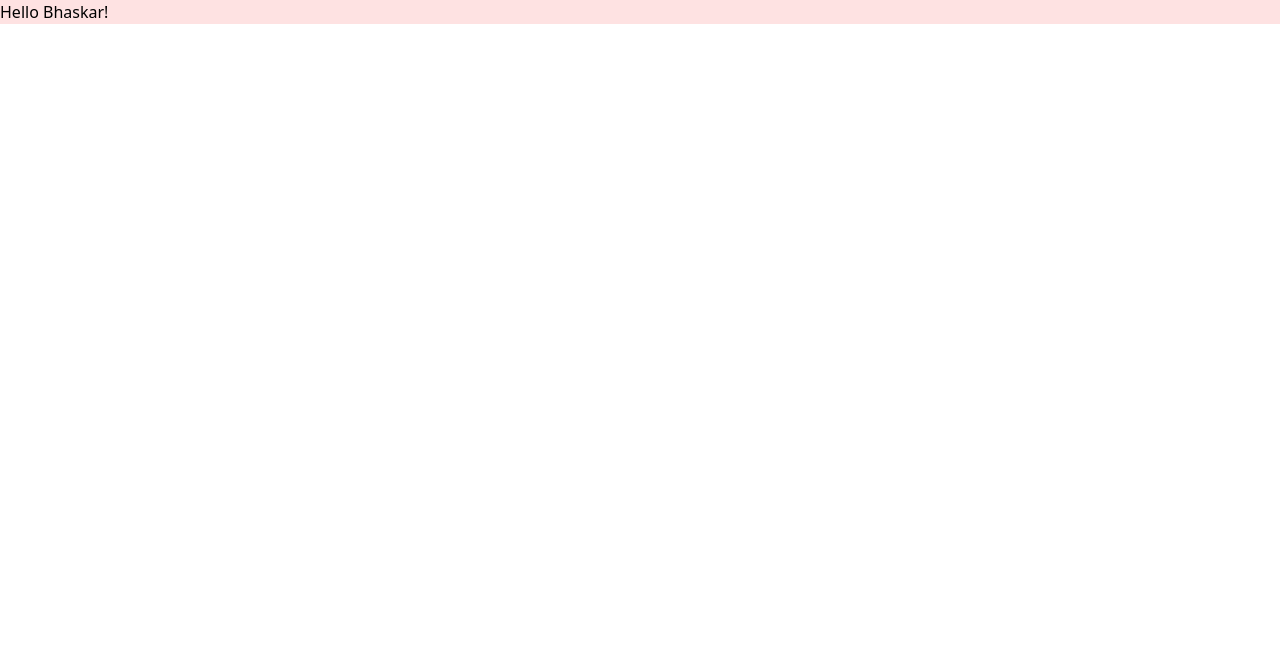
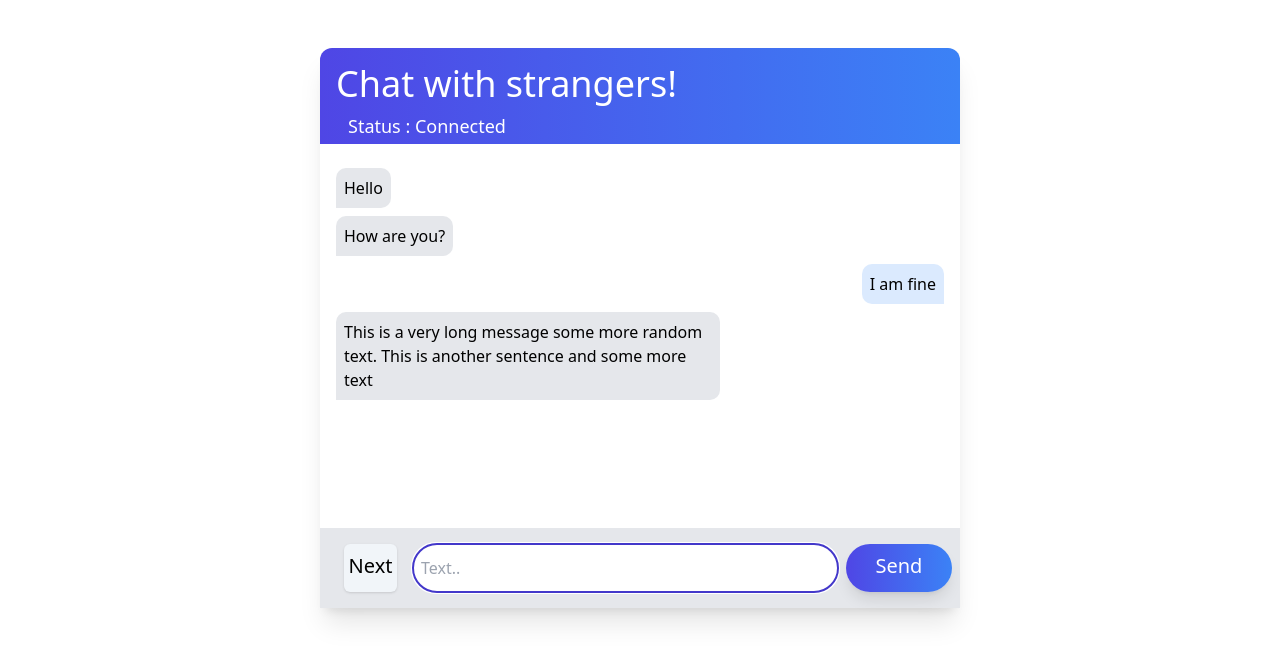
Before and after one commit to bhaskar0120/mix-mingle, a Svelte app: page / in a window 1280 px wide. Shown: the top 662 px of the page. Built offline with nearby package versions, Linux system fonts and the light colour scheme.

Commit message:
Added UI for PC

```diff
--- a/src/App.svelte
+++ b/src/App.svelte
@@ -1,6 +1,55 @@
 <script>
-    let name = "Bhaskar";
+    import ButtonGray from './ButtonGray.svelte';
+    import ChatBubble from './ChatBubble.svelte';
+    import Button from './Button.svelte';
+    import Textbox from './Textbox.svelte';
+    import {tick} from 'svelte';
+
+    let status = "Connected";
+    let UID = "";
+    let chatBox;
+    // Some random Messages to test with
+    let messages = ["Hello", "How are you?", "I am fine", "This is a very long message some more random text. This is another sentence and some more text"];
+
+    let textValue = "";
+
+    //Push message to the array
+    function send(){
+        if(textValue != ""){
+            let message = textValue;
+            textValue = "";
+            messages = [...messages, message];
+            scroll();
+        }
+    }
+    //Scroll to the bottom of the chat
+    async function scroll(){
+        await tick();
+        chatBox.scrollTop = chatBox.scrollHeight;
+    }
+    function next(){
+    }
+
+
+
 </script>
-<div class="w-full bg-red-100">
-    <h1> Hello {name}! </h1>
+<!--TODO: Add support for mobile user-->
+<div class="w-1/2 mx-auto shadow-xl mt-12">
+<!-- HEAD -->
+    <div class="bg-gradient-to-r font-light from-indigo-600 bg-blue-500 p-4 text-white rounded-t-xl h-24">
+        <div class="text-4xl"> Chat with strangers!</div>
+        <div class="text-lg mt-2 mx-3">Status : {status}</div>
+    </div>
+<!-- CHAT BOX -->
+    <div bind:this={chatBox} class=" bg-white p-4 h-96 scroll-smooth overflow-y-auto">
+        {#each messages as message}
+        <ChatBubble message={message} />
+        {/each}
+    </div>
+<!-- INPUT BOX -->
+    <div class=" bg-gray-200 h-20 w-full flex">
+        <ButtonGray on:next={next}/>
+        <Textbox bind:textValue on:send={send}/>
+        <Button on:send={send}/>
+    </div>
 </div>
--- /dev/null
+++ b/src/Button.svelte
@@ -0,0 +1,15 @@
+<script>
+    import {createEventDispatcher} from 'svelte';
+    const dispatch = createEventDispatcher();
+    function clickHandler(){
+        dispatch('send');
+    }
+    let pressed = false;
+</script>
+<div
+    on:click={clickHandler}
+    on:mousedown={()=>pressed=true}
+    on:mouseup={()=>pressed=false}
+    class:shadow-lg={!pressed}
+    class:scale-95={pressed}
+    class="transition-all rounded-full bg-gradient-to-l select-none from-blue-500 to-indigo-600 h-12 w-1/6 mx-2 mt-4 text-white text-center text-xl font-thin pt-2">Send</div>
--- /dev/null
+++ b/src/ButtonGray.svelte
@@ -0,0 +1,18 @@
+<script>
+    //Import createEventDispatcher from svelte
+    import { createEventDispatcher } from 'svelte';
+    //Create an event dispatcher
+    const dispatch = createEventDispatcher();
+    function clickHandler(){
+        //Dispatch an event called "next"
+        dispatch('next');
+    }
+    let pressed = false;
+</script>
+
+<div on:click={clickHandler} on:mousedown={()=>pressed = true} on:mouseup={()=>pressed = false}
+ class="select-none transition-colors rounded-md gray-50 h-12 w-1/12 mr-2 ml-6 mt-4 shadow text-center text-xl font-thin pt-2"
+ class:bg-slate-100={!pressed}
+ class:bg-gray-500={pressed}
+ class:text-white={pressed}
+ >Next</div>
--- /dev/null
+++ b/src/ChatBubble.svelte
@@ -0,0 +1,28 @@
+<script>
+    // This is the chat bubble for every message
+    // Boolean to check if the chat is sent by the user or the other person
+    let isUser ;
+    // Random boolean generator
+    isUser = Math.random() >= 0.5;
+    // String to hold the message
+    export let message = "";
+</script>
+<style>
+    .user{
+        border-radius: 10px 10px 0% 10px / 10px 10px 0% 10px ;
+    }
+    .other{
+        border-radius: 10px 10px 10px 0% / 10px 10px 10px 0% ;
+    }
+</style>
+<!-- The design of the chat bubble -->
+    <div class="max-w-sm w-fit mr-0 p-2 mt-2"
+    class:ml-auto={isUser}
+    class:bg-blue-100={isUser}
+    class:bg-gray-200={!isUser}
+    class:user={isUser}
+    class:other={!isUser}
+    >
+
+        {message}
+</div>
--- /dev/null
+++ b/src/Textbox.svelte
@@ -0,0 +1,22 @@
+<script>
+    import {createEventDispatcher, onMount} from 'svelte';
+    export let textValue;
+    let textBox;
+    const dispatch = createEventDispatcher();
+    onMount(()=>{
+        textBox.focus();
+    });
+    function eventHandler(event) {
+        if(event.keyCode === 13) {
+            dispatch('send');
+            textValue="";
+        }
+    }
+
+</script>
+<input
+bind:value={textValue}
+on:keypress={eventHandler}
+bind:this={textBox} type="text"
+class="outline-indigo-700 rounded-full w-8/12 h-12 border-none ml-2 mt-4 p-2"
+placeholder="Text..">
```
